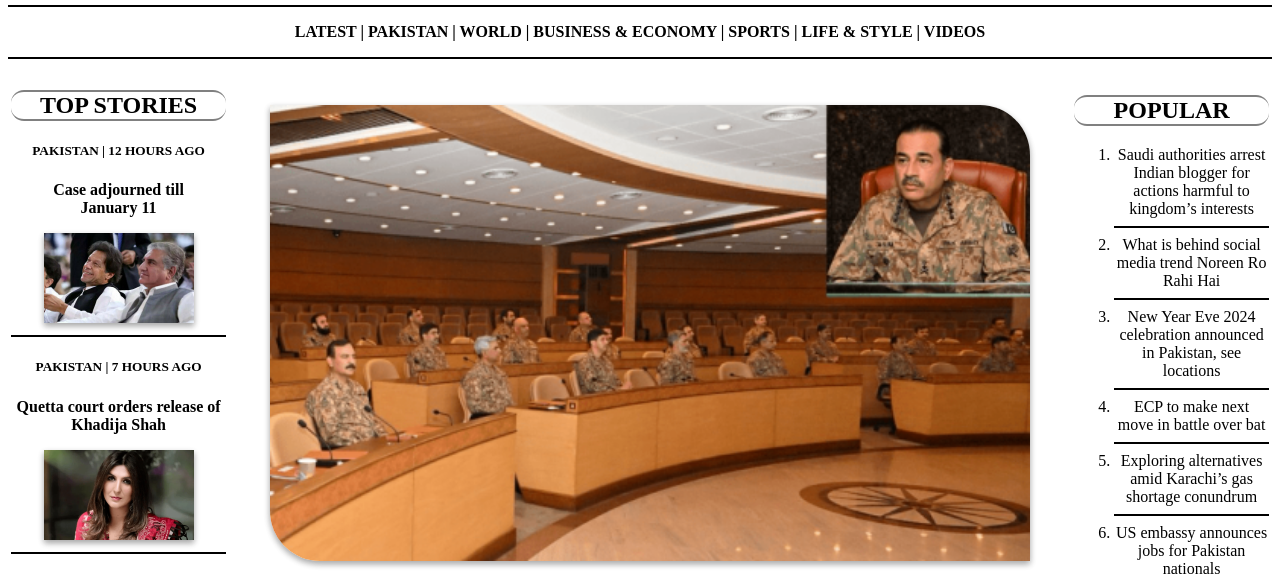
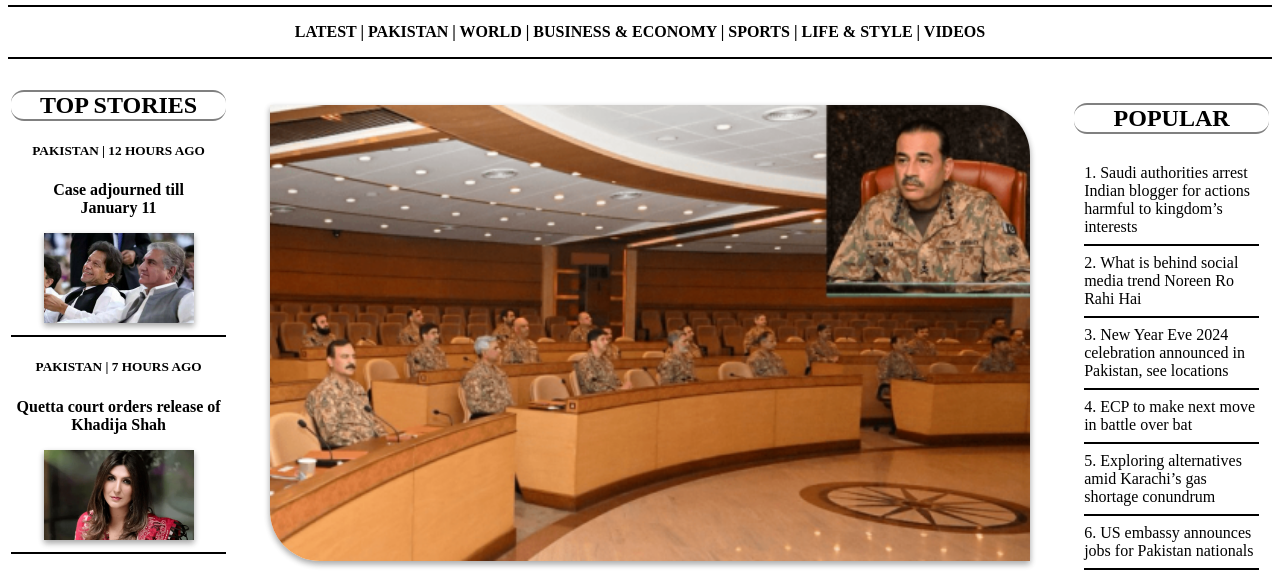
Before and after one commit to m-ahsanbaloch/aaj-news, a plain HTML site: page index.html in a window 1280 px wide. Shown: the part 219-794 px from the top of the page. Drawn offline with Linux system fonts and the light colour scheme.

Commit message:
fix-right-list-aligned

```diff
--- a/index.html
+++ b/index.html
@@ -123,7 +123,7 @@
           <hr><hr>
         </td>
         <td  class="righttable" width= 25%  align="center"><h2 class="headings-1">POPULAR</h2>
-        <ol>
+        <ol class="list-right">
           <li>Saudi authorities arrest Indian blogger for actions harmful to kingdom’s interests</li>
           <hr>
           <li>What is behind social media trend Noreen Ro Rahi Hai</li>
--- a/style.css
+++ b/style.css
@@ -86,23 +86,27 @@ img {
 .logo {
   box-shadow: none;
 }
-.footer1{
+.footer1 {
   width: 100%;
   display: flex;
   justify-content: space-around;
   flex-wrap: wrap;
   align-items: center;
-
 }
-.SPORTS{
+.SPORTS {
   width: 80%;
   margin: 20px 50px;
 }
-.BUSINESS-ECONOMY{
-width: 80%;
-margin: 20px 50px;
-}
-.WORLD{
+.BUSINESS-ECONOMY {
   width: 80%;
   margin: 20px 50px;
 }
+.WORLD {
+  width: 80%;
+  margin: 20px 50px;
+}
+.list-right {
+  list-style-position: inside;
+  text-align: left;
+  padding: 10px;
+}
```
